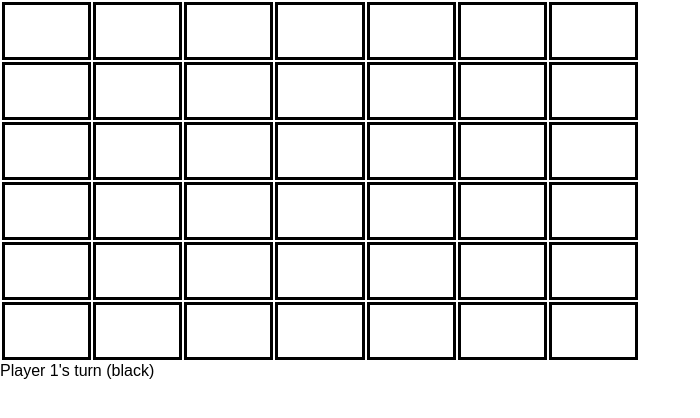
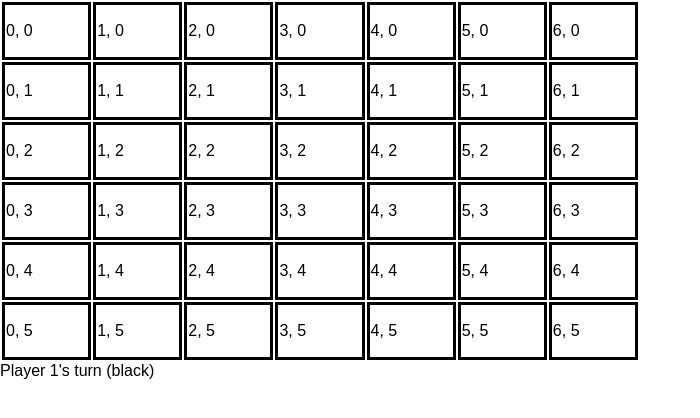
Before and after one commit to tombeau19/connect_four, a React (Create React App) app in the folder client/: page / in a window 1280 px wide. Shown: the top 418 px of the page, without its empty margins (0-700 px from the left). Built offline with nearby package versions, Linux system fonts and the light colour scheme.

Commit message:
switched branch to preserve submitted master

```diff
--- a/client/src/components/GameBoard.jsx
+++ b/client/src/components/GameBoard.jsx
@@ -83,7 +83,7 @@ class GameBoard extends Component {
         const board = this.state.gameboard
         board.map((row, index) => {
             row.map((cell, i) => {
-                console.log(i)
+                console.log(index, i)
                 if (board[index][i] === 'red' && board[index - 1][i] === 'red' && board[index - 2][i] === 'red' && board[index - 3][i] === 'red') {
                     alert('player 2 wins')
                     this.clearBoard()
@@ -111,7 +111,7 @@ class GameBoard extends Component {
                             <tr key={index}>
                                 {row.map((cell, i) => {
                                     return (
-                                        <TableCell onClick={(event) => this.playerTurn(i, index)} key={i} className={cell}></TableCell>
+                                        <TableCell onClick={(event) => this.playerTurn(i, index)} key={i} className={cell}>{i}, {index}</TableCell>
                                     )
                                 })}
                             </tr>
```
